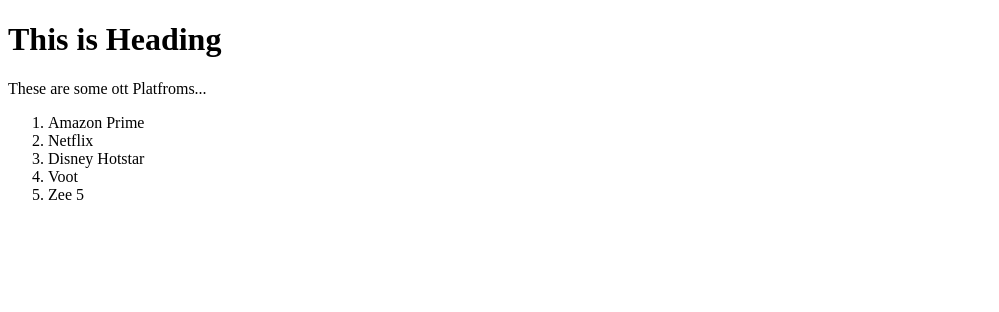
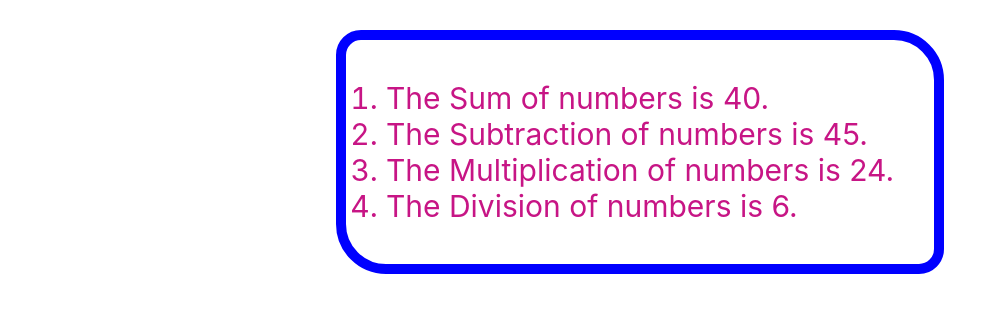
Before and after one commit to jatinnkumar/REACT-LEARNING, a React (Create React App) app: page / in a window 1280 px wide. Shown: the top 312 px of the page, without its empty margins (0-999 px from the left). Built offline with nearby package versions, Linux system fonts and the light colour scheme.

Commit message:
played with functions...

```diff
--- a/src/App.js
+++ b/src/App.js
@@ -1,15 +1,20 @@
 import React from 'react';
-import Heading from './Heading';
-import Para from './Para';
-import List from './List';
+import { Sum, Sub, Mult, Div } from './Calc';
+import './index.css';
 
 function App() {
   return (
     <>
-
-      <Heading />
-      <Para />
-      <List />
+      <div></div>
+      <div className='calc'>
+        <ol>
+          <li>The Sum of numbers is {Sum(34, 6)}.</li>
+          <li>The Subtraction of numbers is {Sub(50, 5)}.</li>
+          <li>The Multiplication of numbers is {Mult(12, 2)}.</li>
+          <li>The Division of numbers is {Div(36, 6)}.</li>
+        </ol>
+      </div>
+      <div></div>
     </>
   );
 }
--- /dev/null
+++ b/src/Calc.jsx
@@ -0,0 +1,23 @@
+import React from 'react';
+
+function Sum(a, b) {
+    let sum = a + b;
+    return sum;
+}
+
+function Sub(a, b) {
+    let sub = a - b;
+    return sub;
+}
+
+function Mult(a, b) {
+    let mult = a * b;
+    return mult;
+}
+
+function Div(a, b) {
+    let div = a / b;
+    return div;
+}
+
+export { Sum, Sub, Mult, Div };
--- a/src/index.css
+++ b/src/index.css
@@ -11,3 +11,22 @@
   font-family: source-code-pro, Menlo, Monaco, Consolas, 'Courier New',
     monospace;
 }
+
+div#root {
+  display: flex;
+  justify-content: center;
+}
+
+.calc {
+  font-size: 30px;
+}
+
+ol {
+  border: 10px solid blue;
+  border-radius: 25px 50px 25px 50px;
+  padding: 40px;
+}
+
+li {
+  color: mediumvioletred;
+}
```
